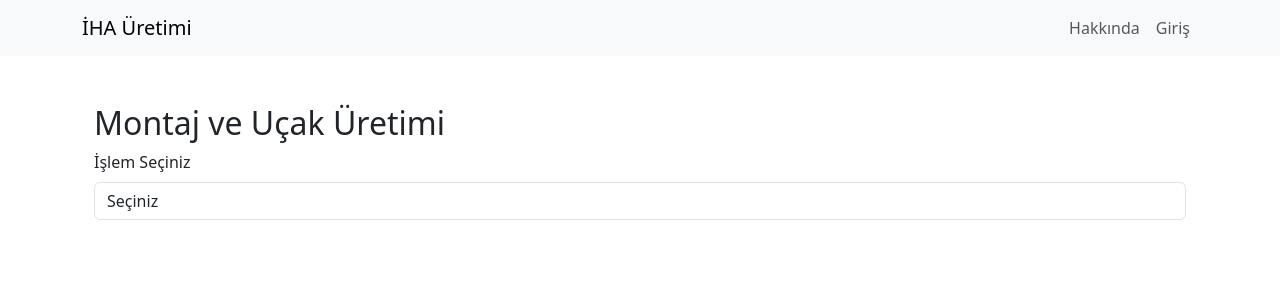
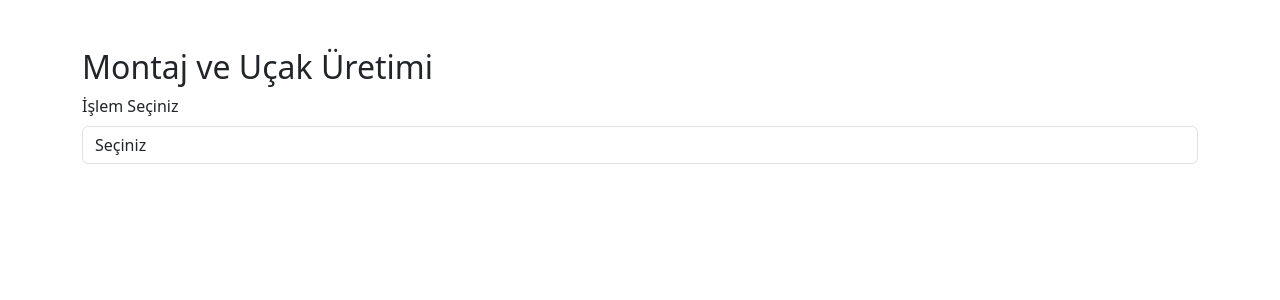
Before and after one commit to UfukCaglayan/UavProduction, a Django app: page /assembly/create/ in a window 1280 px wide. Shown: the top 300 px of the page. Run offline with Django 5.2, Linux system fonts and the light colour scheme; data that the repository does not hold is empty.

Commit message:
base.html'den kaynaklı hatanın giderilmesi

```diff
--- a/UAVProduction/DjangoAPI/templates/assembly/create.html
+++ b/UAVProduction/DjangoAPI/templates/assembly/create.html
@@ -1,12 +1,43 @@
-{% extends 'base.html' %}
-{% load static %}
-{% block extra_head %}
-    <link rel="stylesheet" href="{% static 'css/signin.css' %}">
-{% endblock %}
+<!DOCTYPE html>
+<html lang="tr">
+<head>
+    <meta charset="UTF-8">
+    <meta name="viewport" content="width=device-width, initial-scale=1.0">
+    <title>Montaj ve Üretim</title>
+    <link href="https://cdn.jsdelivr.net/npm/bootstrap@5.3.3/dist/css/bootstrap.min.css" rel="stylesheet">
+    <link href="https://cdnjs.cloudflare.com/ajax/libs/select2/4.0.13/css/select2.min.css" rel="stylesheet" />
+    <style>
+        /* Toast mesaj stili */
+        .toast-message {
+            position: fixed;
+            bottom: 10px;
+            left: 50%;
+            transform: translateX(-50%);
+            background-color: #28a745;
+            color: white;
+            padding: 10px 20px;
+            border-radius: 5px;
+            display: none;
+            z-index: 9999;
+        }
+        .toast-error {
+            background-color: #dc3545;
+        }
 
-{% block title %}Montaj ve Uçak Üretimi{% endblock %}
-
-{% block content %}
+        /* Select genişlik ayarı */
+        .select2-container {
+            width: 100% !important;
+        }
+        select.form-control {
+            width: 100% !important;
+        }
+        #missing_part, #mounted_part {
+            display: block;
+            margin-top: 10px;
+        }
+    </style>
+</head>
+<body>
     <div class="container mt-5">
         <h2>Montaj ve Uçak Üretimi</h2>
 
@@ -24,9 +55,9 @@
         <form id="assembly-form" method="post" style="display: none;">
             {% csrf_token %}
             <div class="mb-3">
-                <label for="uav" class="form-label">İHA Seçiniz</label>
+                <label for="uav" class="form-label">UAV Seçiniz</label>
                 {{ assembly_form.uav }}
-                <label  id="newAssemblyCode" style="display: none;" class="form-label"></label>
+                <label id="newAssemblyCode" style="display: none;" class="form-label"></label>
             </div>
             <button type="button" id="create-assembly-btn" class="btn btn-primary">Montaja Başla</button>
         </form>
@@ -37,17 +68,15 @@
                 {% csrf_token %}
                 <div class="mb-3">
                     <label for="assembly-select" class="form-label">Montaj Kodu Seçiniz</label>
-                    {{ part_form.assembly }}
+                    {{ part_form.assembly }} <!-- assembly alanını burada kontrol edin -->
 
-                    <label  id="missing_part" style="display: none;" class="form-label"></label>
-                    <label  id="mounted_part" style="display: none;" class="form-label"></label>
-
-
+                    <label id="missing_part" style="display: none;" class="form-label"></label>
+                    <label id="mounted_part" style="display: none;" class="form-label"></label>
                 </div>
                 <div class="mb-3">
                     <label for="part-select" class="form-label">Parça Seçiniz</label>
-        <select name="part_production" id="part_production" class="form-control">
-            <!-- Başlangıçta boş olacak, montaj kodu seçimine göre dolacak -->
+                    <select name="part_production" id="part_production" class="form-control select2">
+                        <!-- Başlangıçta boş olacak, JavaScript ile dolacak -->
                     </select>
                 </div>
                 <button type="button" id="add-part-btn" class="btn btn-success">Parçayı Ekle</button>
@@ -58,70 +87,28 @@
 
     </div>
 
+    <!-- Toast Mesajı -->
     <div id="toast" class="toast-message"></div>
 
     <script src="https://cdn.jsdelivr.net/npm/jquery/dist/jquery.min.js"></script>
     <script src="https://cdnjs.cloudflare.com/ajax/libs/select2/4.0.13/js/select2.full.min.js"></script>
     <script>
         $(document).ready(function () {
-
-
-                $('#assembly-select').on('change', function() {
-        var assemblyId = $(this).val();
-
-        // Eğer bir montaj kodu seçildiysa, parçaları yüklemek için AJAX isteği gönderiliyor
-        if (assemblyId) {
-    fetch(`/get_parts_for_assembly/${assemblyId}/`)
-        .then(response => response.json())
-        .then(data => {
-            var partSelect = $('#part_production');
-            partSelect.empty();  // Mevcut parçaları temizle
-
-            // Yeni parçaları ekle
-            data.parts.forEach(function(part) {
-                var option = $('<option></option>').val(part.part_id).text(part.part_name);
-                partSelect.append(option);
-            });
-
-            if (data.missing_parts.length > 0) {
-                var missingPartsLabel = $('#missing_part');
-                var missingPartsText = `${data.uav_name} için envanterde olmayan parçalar:  `;
-
-                // Eksik parçaları listele
-                data.missing_parts.forEach(function(missing_part) {
-                    missingPartsText += `${missing_part}, `;
-                });
-
-                // Son virgülü kaldır
-                missingPartsLabel.text(missingPartsText.slice(0, -2));
-                missingPartsLabel.css('color', 'red');
-                missingPartsLabel.show();
-            } else {
-                $('#missing_part').text(`${data.uav_name} için bütün parçalar envanterde mevcut:  `).show();
-                $('#missing_part').css('color', 'green');
-            }
-            if (data.mounted_parts_data.length > 0) {
-                show_mounted_part(data.mounted_parts_data)
-            }  else {
-                $('#mounted_part').text('Henüz takılı parça yok.').show();
-                $('#mounted_part').css('color', 'red');
-            }
-        })
-        .catch(error => console.error('Error:', error));
-}
-    });
-
+            // Select2 başlat
             $('.select2').select2({
                 placeholder: "Bir seçenek seçin",
                 allowClear: true,
-        width: '100%'
+                width: '100%'  // Select2'nin genişliğini kontrol edin
             });
+
+            // Seçilen montaj kodunu yükle
             $('#id_uav').select2({
-        placeholder: "Seçiniz",
+                placeholder: "Seçiniz",  // Placeholder metni
                 allowClear: true,
                 width: '100%'
             });
-            // İşlem seçimine göre bölümleri gösterme
+
+            // İşlem seçimine göre bölümleri göster
             $('#process-select').on('change', function () {
                 const selectedValue = $(this).val();
                 $('#assembly-form, #assembly-section').hide(); // Tüm bölümleri gizle
@@ -139,54 +126,101 @@
                 const formData = $('#assembly-form').serialize();
                 $.post('', formData + '&create_assembly=true', function (response) {
                     if (response.success) {
-                        // Yeni montaj kodunu dropdowna ekleme
+                        // Yeni montaj kodunu ekleyin
                         const newOption = new Option(response.assembly_code, response.assembly_id, false, false);
                         $('#assembly-select').append(newOption).trigger('change');
-                        $('#newAssemblyCode').text('Montaj Kodu: ' + response.assembly_code).css('display', 'block'); //Montaj kodunun labelde gösterilmesi
-                        showToast('Montaj başarıyla başlatıldı!');
+                        $('#newAssemblyCode').text('Montaj Kodu: ' + response.assembly_code).css('display', 'block');
+                        showToast('Montaj başarıyla başlatıldı!');  // Başarı mesajı
                     } else {
-                        showToast('Bir hata oluştu!', true);
+                        showToast('Bir hata oluştu!', true);  // Hata mesajı
                     }
                 });
             });
 
-            // Monte işlemi - parça ekleme
+            // Montaj kodu seçildiğinde parçaları yükle
+            $('#assembly-select').on('change', function() {
+                var assemblyId = $(this).val();
+
+                // Eğer bir montaj kodu seçildiyse, parçaları yüklemek için AJAX isteği gönderin
+                if (assemblyId) {
+                    fetch(`/get_parts_for_assembly/${assemblyId}/`)
+                        .then(response => response.json())
+                        .then(data => {
+                            var partSelect = $('#part_production');
+                            partSelect.empty();  // Mevcut parçaları temizle
+
+                            // Yeni parçaları ekle
+                            data.parts.forEach(function(part) {
+                                var option = $('<option></option>').val(part.part_id).text(part.part_name);
+                                partSelect.append(option);
+                            });
+
+                            if (data.missing_parts.length > 0) {
+                                var missingPartsLabel = $('#missing_part');
+                                var missingPartsText = `${data.uav_name} için envanterde olmayan parçalar: `;
+
+                                // Eksik parçaları listele
+                                data.missing_parts.forEach(function(missing_part) {
+                                    missingPartsText += `${missing_part}, `;
+                                });
+
+                                // Son virgülü kaldır
+                                missingPartsLabel.text(missingPartsText.slice(0, -2));
+                                missingPartsLabel.css('color', 'red');  // Sets the text color to red
+                                missingPartsLabel.show();
+                            } else {
+                                $('#missing_part').text(`${data.uav_name} için bütün parçalar envanterde mevcut.`).show();
+                                $('#missing_part').css('color', 'green');
+                            }
+
+                            if (data.mounted_parts_data.length > 0) {
+                                showMountedParts(data.mounted_parts_data);
+                            } else {
+                                // Takılı parça yoksa
+                                $('#mounted_part').text('Henüz takılı parça yok.').show();
+                                $('#mounted_part').css('color', 'red');
+                            }
+                        })
+                        .catch(error => console.error('Error:', error));
+                }
+            });
+
+            // Parça ekleme işlemi
             $('#add-part-btn').on('click', function () {
                 const formData = $('#part-form').serialize();
                 $.post('', formData + '&add_part=true', function (response) {
                     if (response.success) {
-            if (response.mounted_parts_data.length > 0) { //Takılı parçaların kontrolü
-                show_mounted_part(response.mounted_parts_data);
+                        if (response.mounted_parts_data.length > 0) {
+                            showMountedParts(response.mounted_parts_data);
                         } else {
                             $('#mounted_part').text('Henüz takılı parça yok.').show();
                             $('#mounted_part').css('color', 'red');
                         }
-            showToast('Parça başarıyla eklendi!');  //Toast ile başararı metnini gösterme
+                        showToast('Parça başarıyla eklendi!');
                     } else {
                         if (response.message) {
-                showToast(response.message,true);
+                            showToast(response.message, true);  // Parça zaten takılıysa mesaj göster
                         } else {
-                showToast('Parça eklenirken bir hata oluştu!', true);  //Toast ile hata metnini gösterme
+                            showToast('Parça eklenirken bir hata oluştu!', true);  // Hata mesajı
                         }
                     }
                 });
             });
 
-
+            // Üretimi tamamlama işlemi
             $('#complete-production-btn').on('click', function () {
                 const formData = $('#part-form').serialize();  // Form verilerini al
                 $.post('', formData + '&complete_production=true', function (response) {
                     if (response.success) {
-            showToast('Üretim başarıyla tamamlandı!');
+                        showToast('Üretim başarıyla tamamlandı!');  // Başarı mesajı
                     } else {
                         const errorMessage = response.error || 'Üretim tamamlanırken bir hata oluştu!';
-            showToast(errorMessage, true);
+                        showToast(errorMessage, true);  // Hata mesajı
                     }
                 });
             });
 
-        });
-
+            // Toast mesajını göster
             function showToast(message, isError = false) {
                 const toast = $('#toast');
                 toast.text(message);
@@ -197,21 +231,21 @@
                 }
                 toast.fadeIn(300).delay(3000).fadeOut(300);
             }
-        function show_mounted_part(mounted_parts_data)
-{
+
+            // Takılı parçaları göster
+            function showMountedParts(mounted_parts_data) {
                 var mountedPartsLabel = $('#mounted_part');
-                var mountedPartsText = `Uçağa takılı parçalar:  `;
+                var mountedPartsText = 'Uçağa takılı parçalar: ';
 
-                // Takılı parçaları listele
                 mounted_parts_data.forEach(function(mounted_part) {
                     mountedPartsText += `${mounted_part.part_name}, `;
                 });
 
-                // Son virgülü kaldır
                 mountedPartsLabel.text(mountedPartsText.slice(0, -2));
                 mountedPartsLabel.css('color', 'green');
                 mountedPartsLabel.show();
             }
-
+        });
     </script>
-{% endblock %}
+</body>
+</html>
```
Lines whose indentation alone changed are shown as unchanged.
